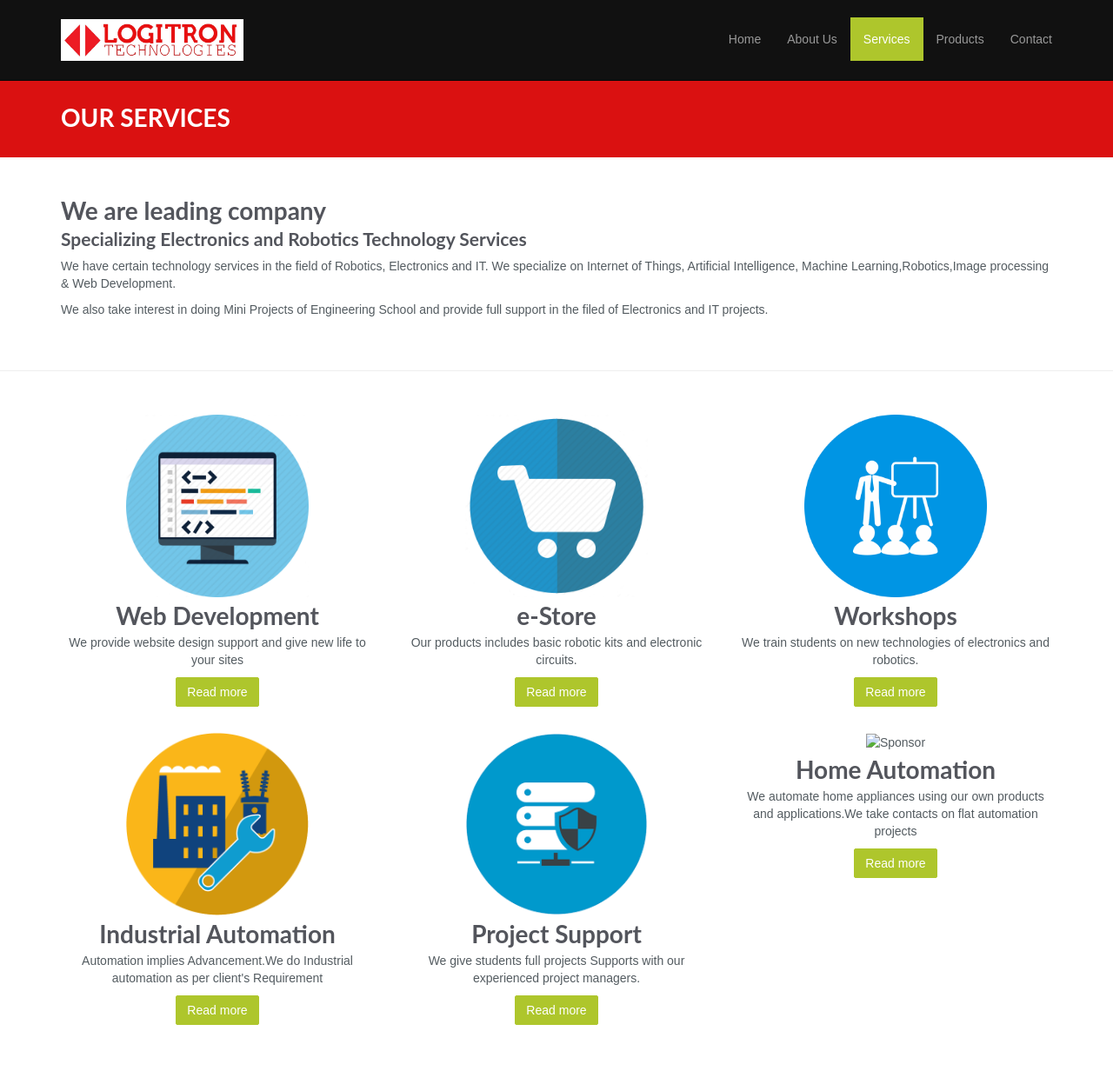
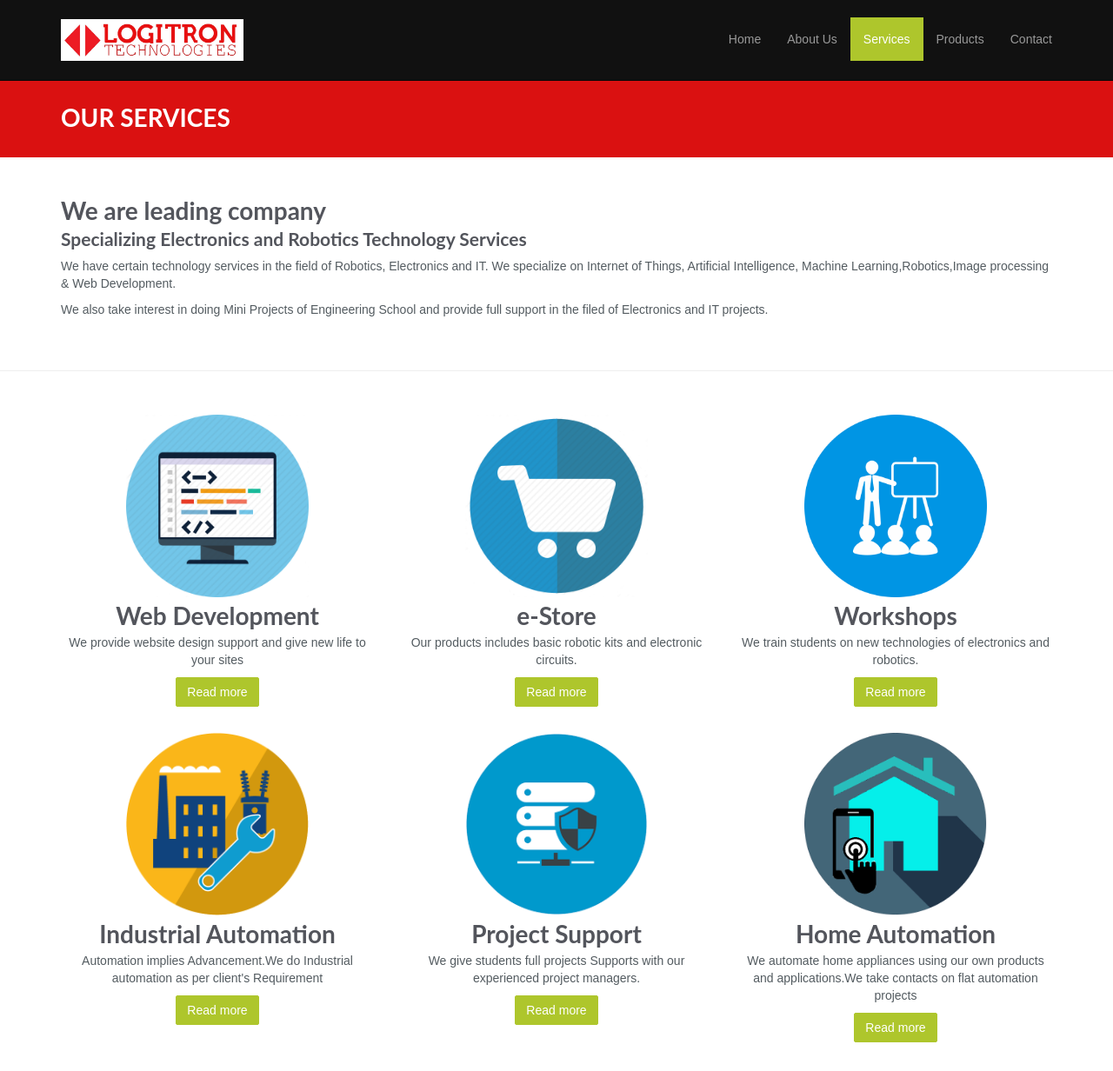
Before and after one commit to logitrontech/logitrontech.github.io, a plain HTML site: page services.html in a window 1280 px wide. Shown: the top 1232 px of the page at 87% size. Drawn offline with nearby package versions, Linux system fonts and the light colour scheme.

Commit message:
Update services.html

```diff
--- a/services.html
+++ b/services.html
@@ -143,7 +143,7 @@
 	        		</div>
 	        		<div class="col-md-4 col-sm-6">
 	        			<div class="service-wrapper">
-		        			<img src="img/sponsor.png" alt="Sponsor">
+		        			<img src="img/sponsor-1.png" alt="Sponsor">
 		        			<h2>Home Automation</h2>
 		        			<p>We automate home appliances using our own products and applications.We take contacts on flat automation projects</p>
 		        			<a href="#" class="btn">Read more</a>
```
